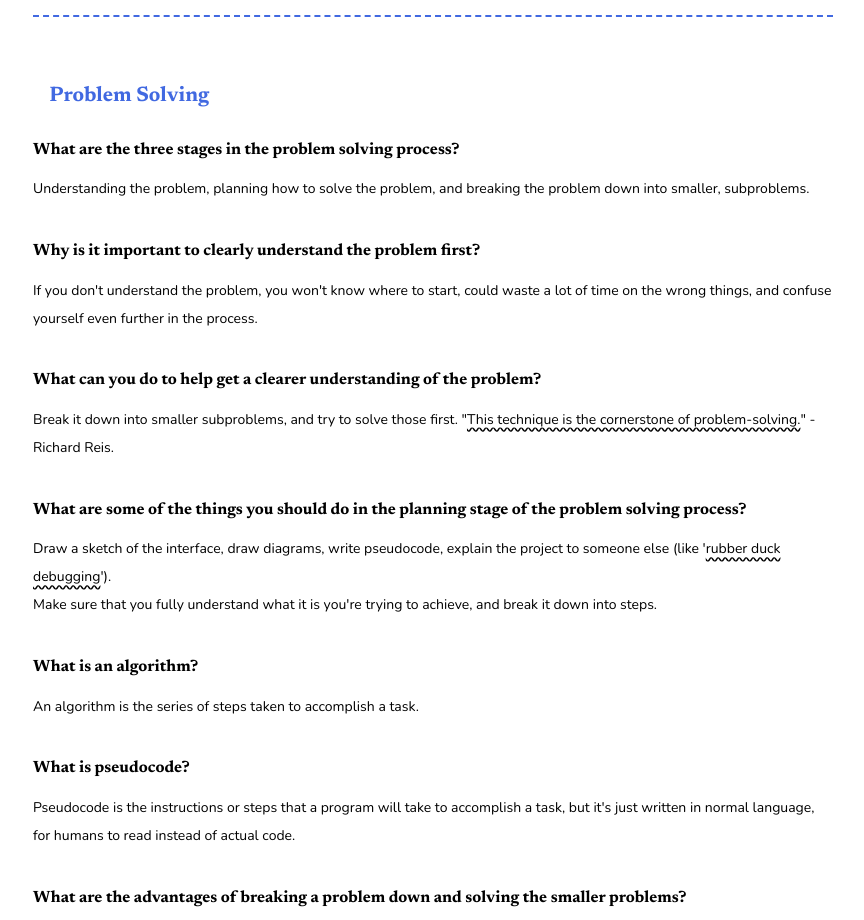
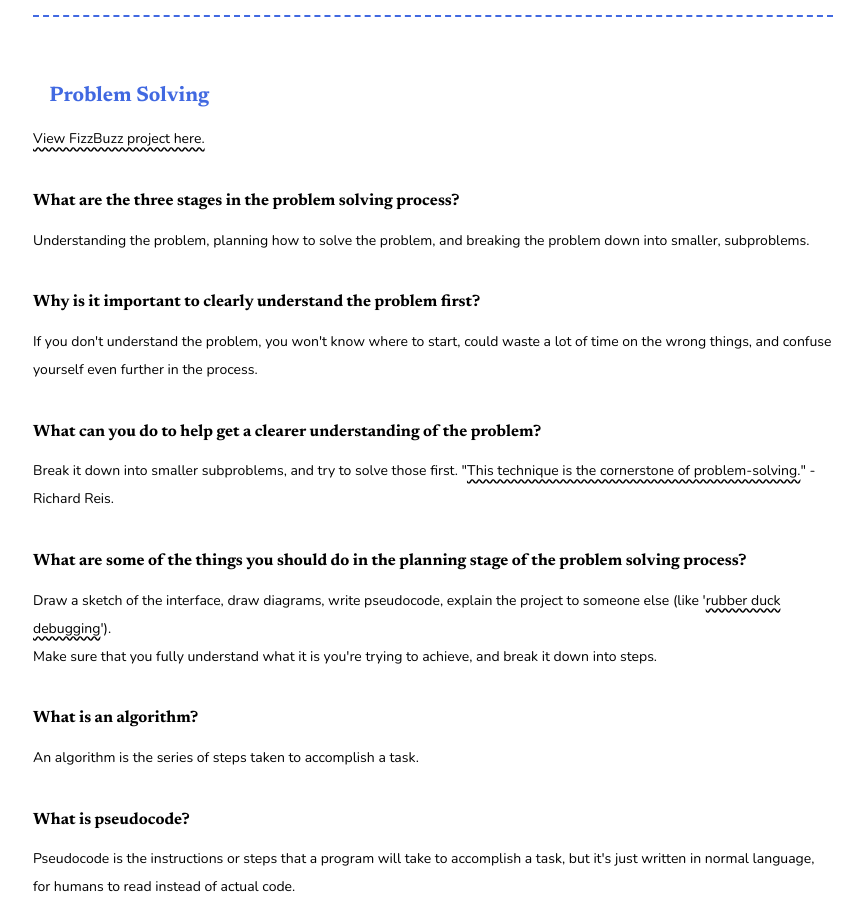
Before and after one commit to mchlol/homework, a plain HTML site: page concepts-knowledge-check.html in a window 1280 px wide. Shown: the part 2660-3580 px from the top of the page, without its empty margins (207-1071 px from the left). Drawn offline with nearby package versions, Linux system fonts and the light colour scheme.

Commit message:
add link to fizzbuzz

```diff
--- a/concepts-knowledge-check.html
+++ b/concepts-knowledge-check.html
@@ -138,6 +138,8 @@
         <hr>
         <section id="problem">
             <h2>Problem Solving</h2>
+
+            <p><a href="./fizzbuzz.html" target="_blank">View FizzBuzz project here.</a></p>
 
             <h3>What are the three stages in the problem solving process?</h3>
             <p>Understanding the problem, planning how to solve the problem, and breaking the problem down into smaller,
```
